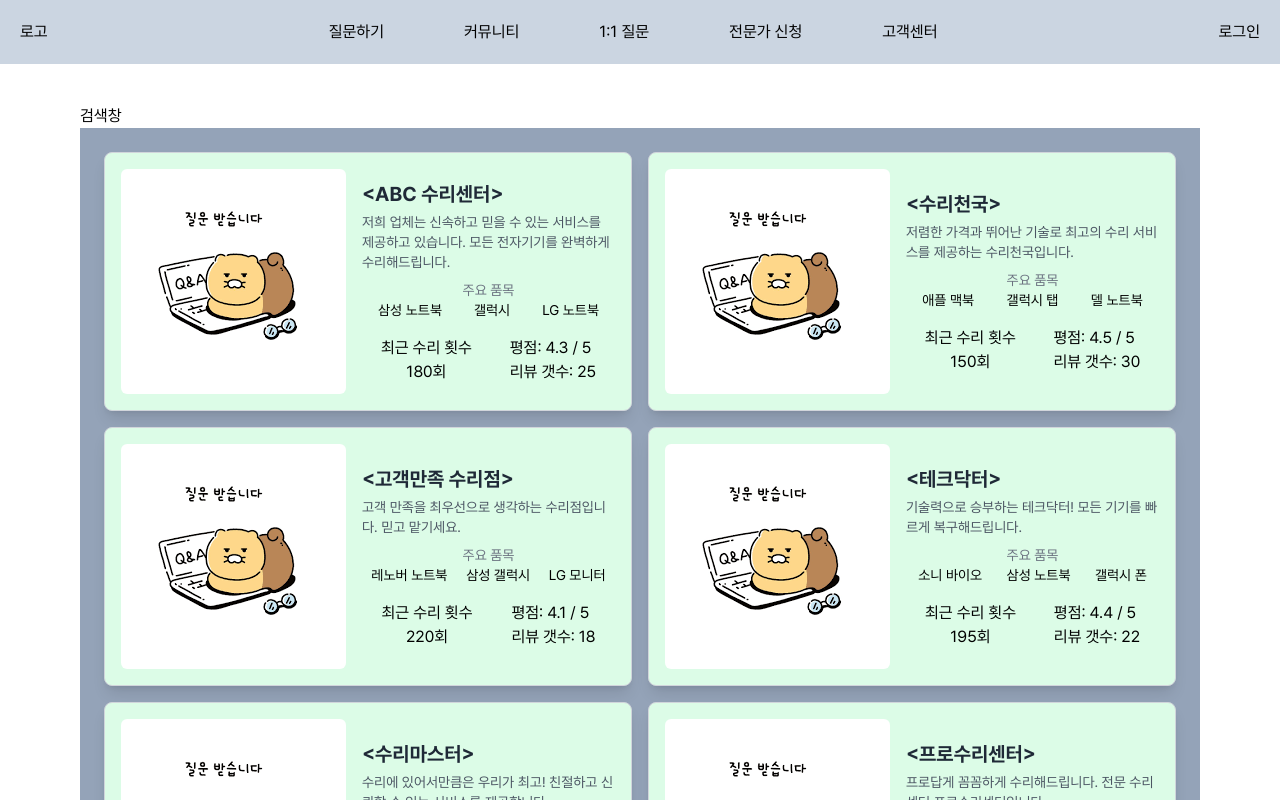
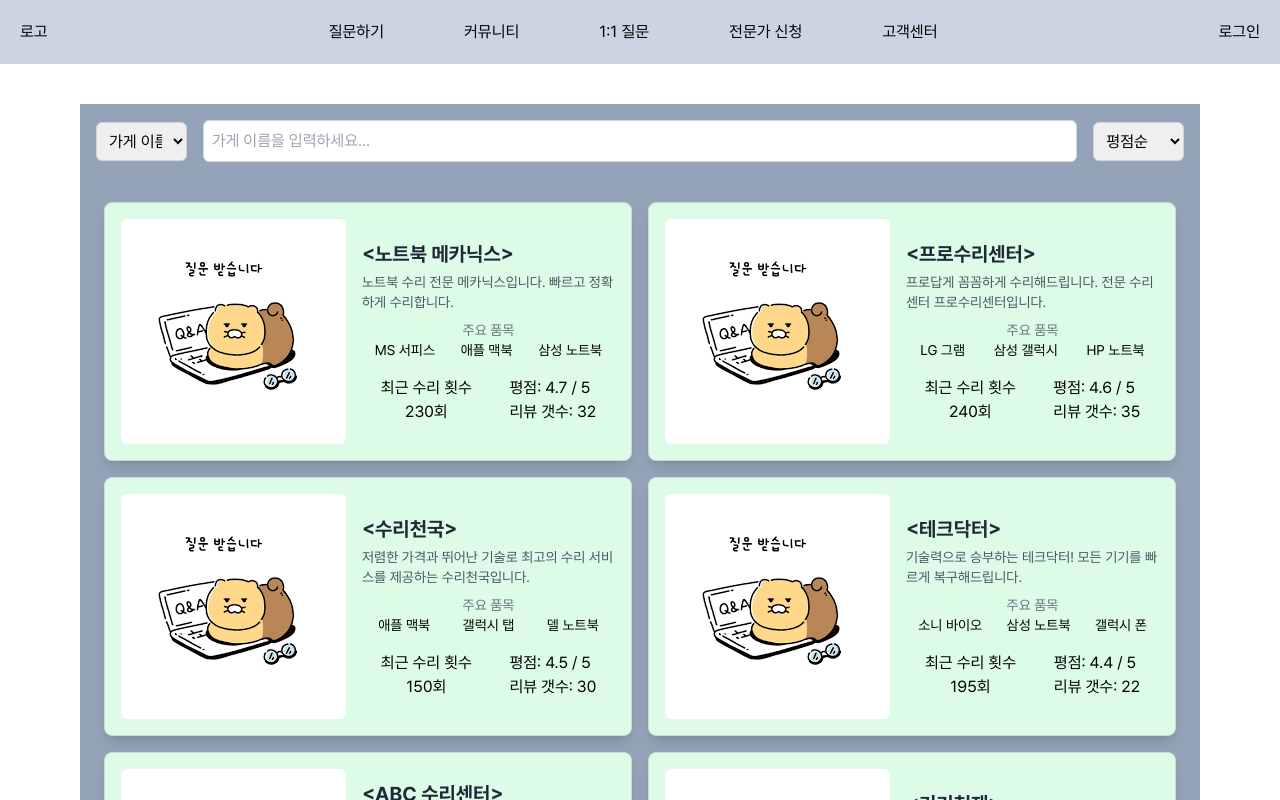
Before and after one commit to DUDADIDO/FIXER, a React (Vite) app in the folder FE/: page /storesearch in a window 1280 px wide. Shown: the top 800 px of the page. Built offline with nearby package versions, Linux system fonts and the light colour scheme.

Commit message:
feat: 수리업체 검색기능

```diff
--- a/FE/src/components/storesearch/StoreList.jsx
+++ b/FE/src/components/storesearch/StoreList.jsx
@@ -93,15 +93,99 @@ const dummy = [
 ];
 
 export default function StoreList() {
+  const [searchType, setSearchType] = useState("name"); // 검색 타입: "name" 또는 "feature"
+  const [searchKeyword, setSearchKeyword] = useState("");
+  const [sortType, setSortType] = useState("score"); // 정렬 타입: "score", "repair_count", "review_cnt"
+  const [filteredStores, setFilteredStores] = useState(dummy);
+
+  useEffect(() => {
+    let filtered = dummy;
+
+    // 검색 필터링
+    if (searchKeyword !== "") {
+      if (searchType === "name") {
+        filtered = filtered.filter((store) =>
+          store.name.toLowerCase().includes(searchKeyword.toLowerCase())
+        );
+      } else if (searchType === "feature") {
+        filtered = filtered.filter((store) =>
+          store.supported_features.some((feature) =>
+            feature.toLowerCase().includes(searchKeyword.toLowerCase())
+          )
+        );
+      }
+    }
+
+    // 정렬 적용
+    if (sortType === "score") {
+      filtered.sort((a, b) => b.score - a.score);
+    } else if (sortType === "repair_count") {
+      filtered.sort((a, b) => b.repair_count - a.repair_count);
+    } else if (sortType === "review_cnt") {
+      filtered.sort((a, b) => b.review_cnt - a.review_cnt);
+    }
+
+    setFilteredStores([...filtered]);
+  }, [searchKeyword, searchType, sortType]);
+
   return (
-    <div className="flex w-full h-full p-4 space-y-4">
-      <div className="flex flex-wrap w-full">
-        {dummy.map((store) => (
-          <div key={store.id} className="w-1/2 p-2">
-            <StoreInfoCard data={store} />
-          </div>
-        ))}
+    <div className="flex flex-col min-w-full min-h-full p-4 space-y-4">
+      {/* 검색 타입 선택 드롭박스 */}
+      <div className="flex items-center gap-4">
+        <div className="w-1/12 mb-4">
+          <select
+            value={searchType}
+            onChange={(e) => setSearchType(e.target.value)}
+            className="w-full p-2 border border-gray-300 rounded-md"
+          >
+            <option value="name">가게 이름</option>
+            <option value="feature">수리 품목</option>
+          </select>
+        </div>
+
+        {/* 검색 입력 필드 */}
+        <div className="flex-grow mb-4">
+          <input
+            type="text"
+            placeholder={
+              searchType === "name"
+                ? "가게 이름을 입력하세요..."
+                : "수리 품목을 입력하세요..."
+            }
+            value={searchKeyword}
+            onChange={(e) => setSearchKeyword(e.target.value)}
+            className="w-full p-2 border border-gray-300 rounded-md"
+          />
+        </div>
+
+        {/* 정렬 옵션 선택 드롭박스 */}
+        <div className="w-1/12 mb-4">
+          <select
+            value={sortType}
+            onChange={(e) => setSortType(e.target.value)}
+            className="w-full p-2 border border-gray-300 rounded-md"
+          >
+            <option value="score">평점순</option>
+            <option value="repair_count">수리 횟수순</option>
+            <option value="review_cnt">리뷰 개수순</option>
+          </select>
+        </div>
       </div>
+
+      {/* 검색 결과가 없을 때 표시할 메시지 */}
+      {filteredStores.length === 0 ? (
+        <div className="flex items-center justify-center w-full h-screen border border-gray-300 rounded-md">
+          검색 결과가 없습니다.
+        </div>
+      ) : (
+        <div className="flex flex-wrap w-full">
+          {filteredStores.map((store) => (
+            <div key={store.id} className="w-1/2 p-2">
+              <StoreInfoCard data={store} />
+            </div>
+          ))}
+        </div>
+      )}
     </div>
   );
 }
--- a/FE/src/pages/StoreSearchPage.jsx
+++ b/FE/src/pages/StoreSearchPage.jsx
@@ -4,11 +4,8 @@ import StoreList from "../components/storesearch/StoreList";
 
 export default function StoreSearch() {
   return (
-    <div>
-      <div>
-        <p>검색창</p>
-      </div>
-      <div className="flex justify-center items-center h-full w-full bg-slate-400">
+    <div className="w-full">
+      <div className="flex justify-center w-full bg-slate-400">
         <StoreList />
       </div>
     </div>
```
